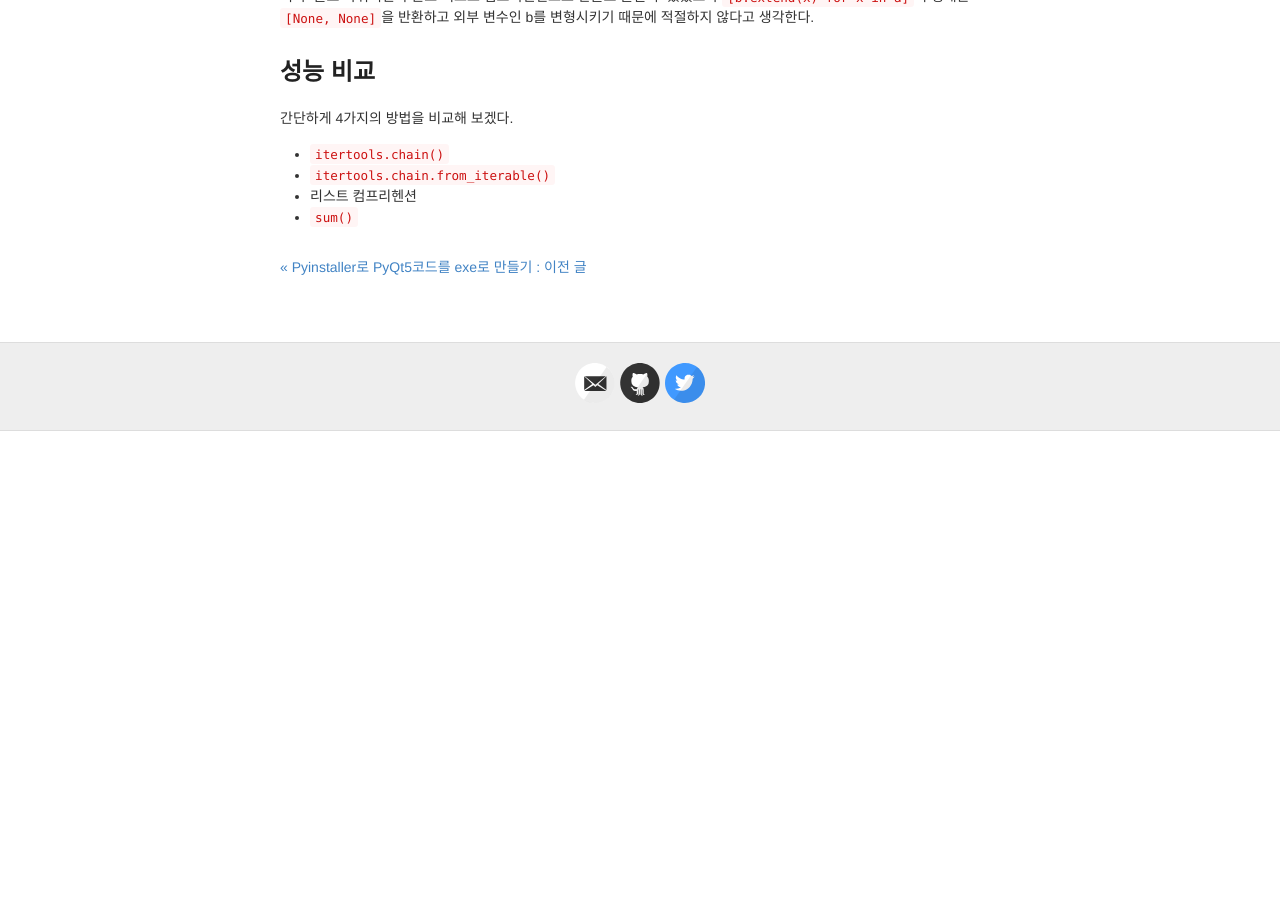
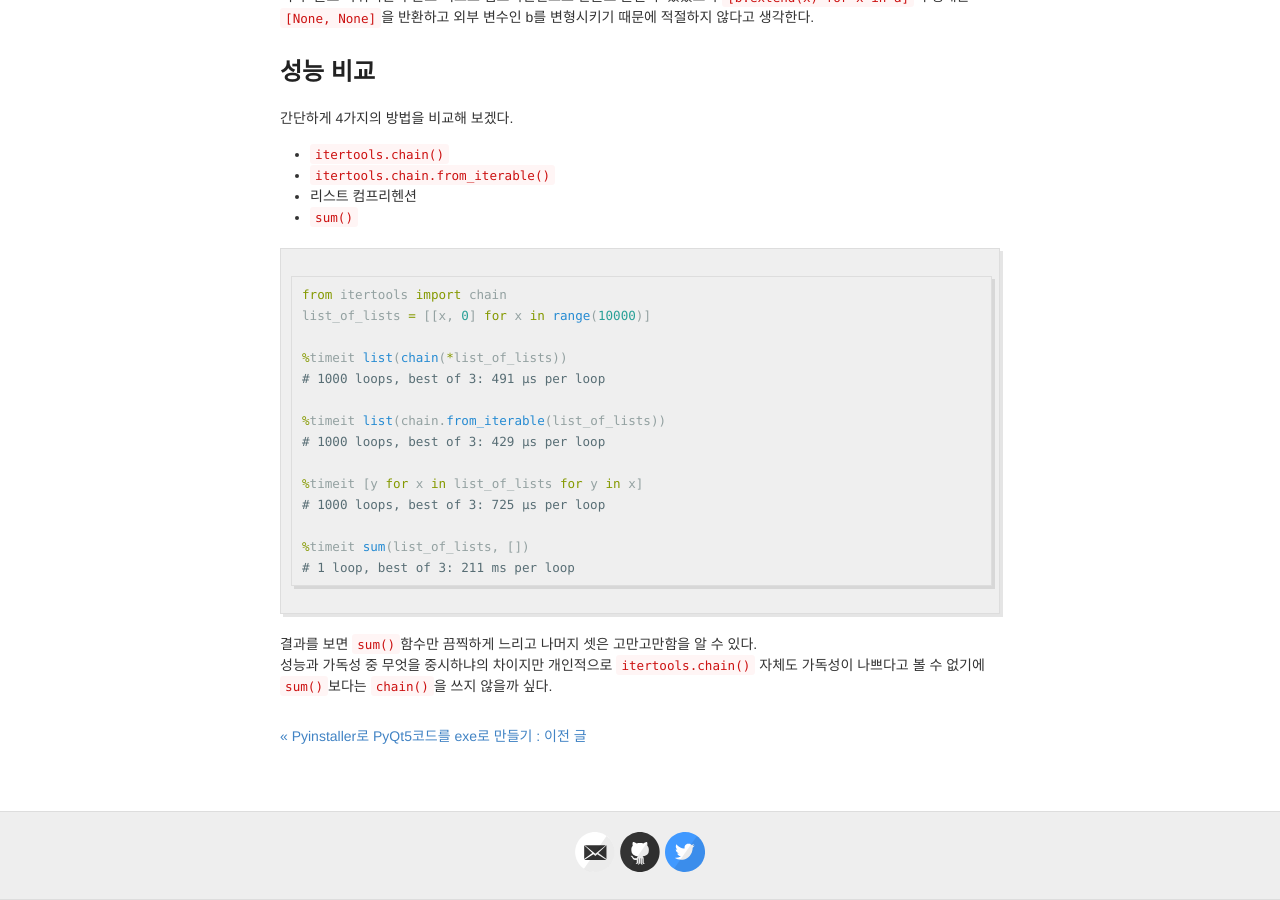
Before and after one commit to winterjung/JungWinter.github.io, a Jekyll site: the page built from _posts/2017-4-21-list_of_lists_to_flatten.md, in a window 1280 px wide and 900 px high, scrolled down 3146 px. Built offline with Jekyll 4.4.1, drawn with Linux system fonts in a browser that asks for light colours; before the commit the page ends 3577 px from its top, so only the background shows below that.

Commit message:
Add conclusion of recent post

````diff
--- a/_posts/2017-4-21-list_of_lists_to_flatten.md
+++ b/_posts/2017-4-21-list_of_lists_to_flatten.md
@@ -111,3 +111,22 @@ def from_iterable(iterables):
 - `itertools.chain.from_iterable()`
 - 리스트 컴프리헨션
 - `sum()`
+
+```python
+from itertools import chain
+list_of_lists = [[x, 0] for x in range(10000)]
+
+%timeit list(chain(*list_of_lists))
+# 1000 loops, best of 3: 491 µs per loop
+
+%timeit list(chain.from_iterable(list_of_lists))
+# 1000 loops, best of 3: 429 µs per loop
+
+%timeit [y for x in list_of_lists for y in x]
+# 1000 loops, best of 3: 725 µs per loop
+
+%timeit sum(list_of_lists, [])
+# 1 loop, best of 3: 211 ms per loop
+```
+결과를 보면 `sum()`함수만 끔찍하게 느리고 나머지 셋은 고만고만함을 알 수 있다.
+성능과 가독성 중 무엇을 중시하냐의 차이지만 개인적으로 `itertools.chain()` 자체도 가독성이 나쁘다고 볼 수 없기에 `sum()`보다는 `chain()`을 쓰지 않을까 싶다.
````
